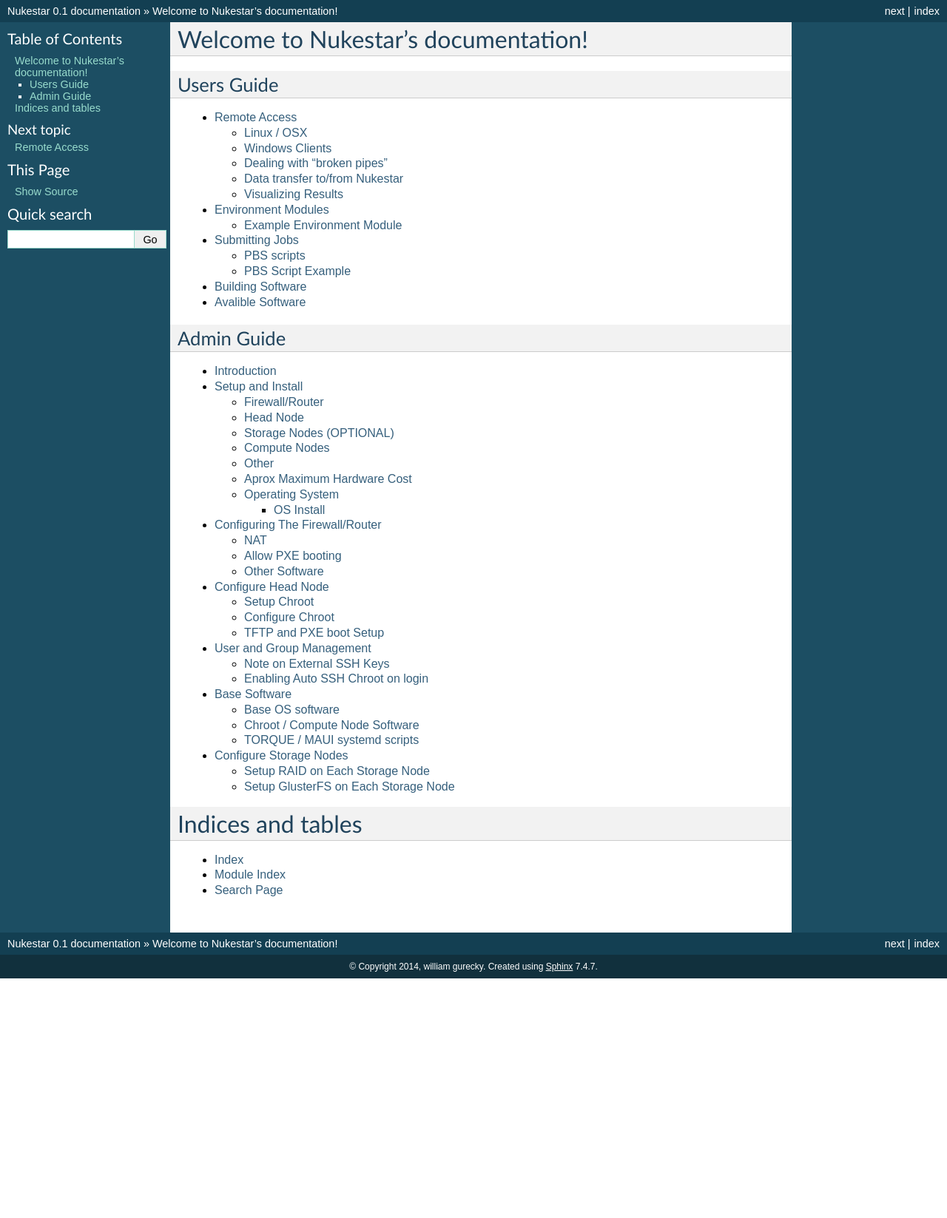
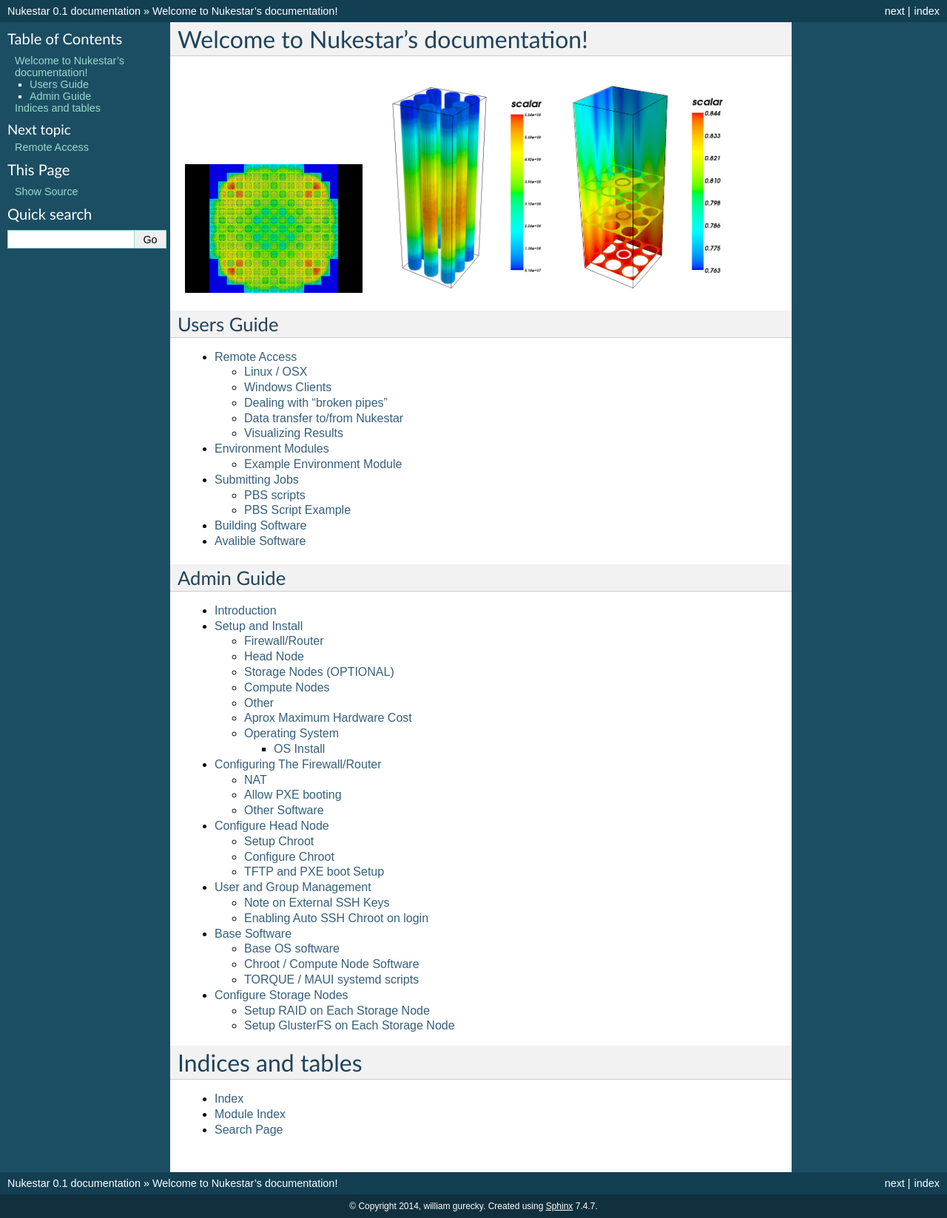
Before and after one commit to wgurecky/nukecluster, a Sphinx documentation site: the page built from doc/source/index.rst, in a window 1280 px wide. Shown: the whole page at 74% size. Built offline with Sphinx 7.4.7, drawn with Linux system fonts in a browser that asks for light colours; before the commit the page ends 1323 px from its top, so only the background shows below that.

Commit message:
added some flashy images to doc

```diff
--- a/doc/source/index.rst
+++ b/doc/source/index.rst
@@ -5,6 +5,13 @@
 
 Welcome to Nukestar's documentation!
 ====================================
+
+.. image:: images/p52d.png
+	:width: 30%
+.. image:: images/3x3gtube_Q_2.png
+	:width: 30%
+.. image:: images/3x3gtube_R_2.png
+	:width: 30%
 
 Users Guide
 -----------
```
Also changed, not shown: doc/source/images/3x3gtube_Q_2.png (added), doc/source/images/3x3gtube_R_2.png (added), doc/source/images/3x3gtube_T_2.png (added), doc/source/images/p52d.png (added).
